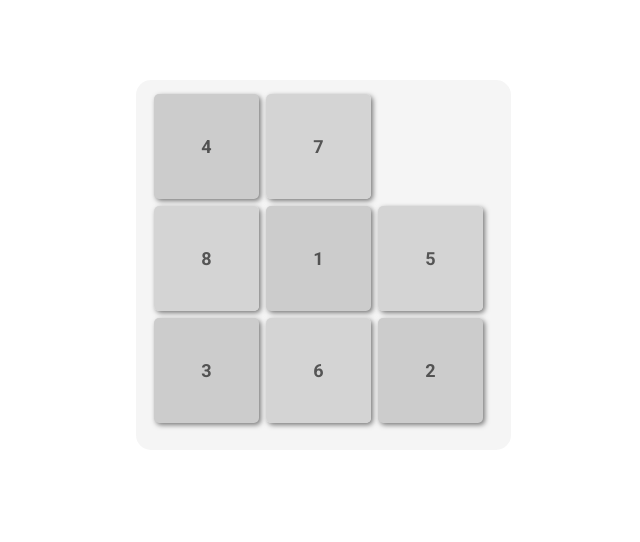
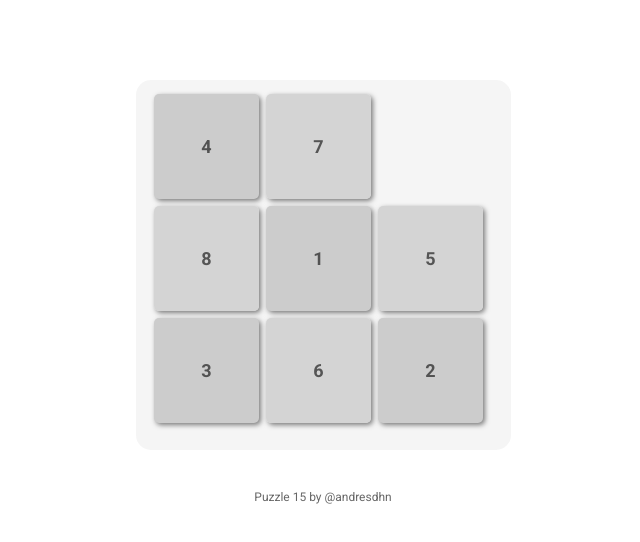
Before and after one commit to andresdhn/puzzle-15, a website: page public/index.html in a window 1280 px wide. Shown: the whole page, without its empty margins (317-957 px from the left). Drawn offline with Linux system fonts and the light colour scheme.

Commit message:
Adds signature page

```diff
--- a/public/index.html
+++ b/public/index.html
@@ -10,9 +10,9 @@
 </head>
 <body>
     <div class="wrapper">
-        <div id="puzzle"></div>
+    	<div id="puzzle"></div>
+        <p class="author">Puzzle 15 by @andresdhn</p>
     </div>
-
     <script src="./js/index.js"></script>
 </body>
 </html>
--- a/src/scss/_base.scss
+++ b/src/scss/_base.scss
@@ -24,3 +24,10 @@ body{
 	height: 100%;
 	margin-top: 10vh;
 }
+
+.author {
+	margin-top: 40px;
+	font-size: 12px;
+	font-weight: 400;
+	text-align: center;
+}
```
Also changed, not shown: public/css/styles.css.
